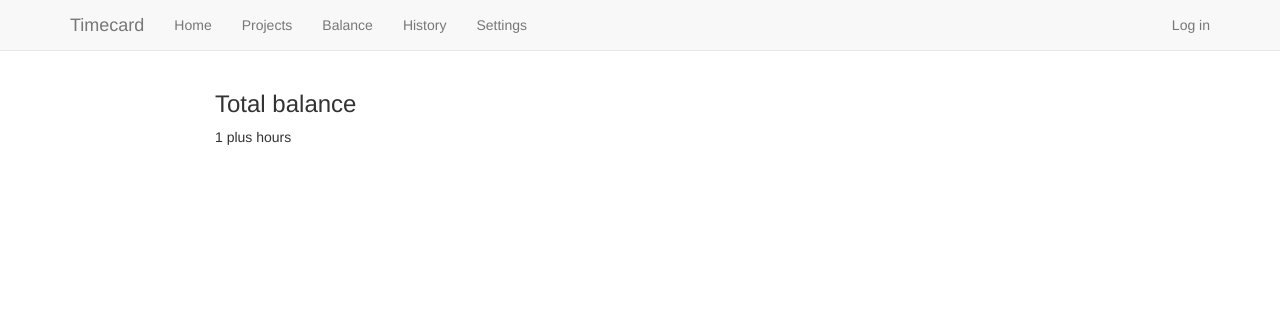
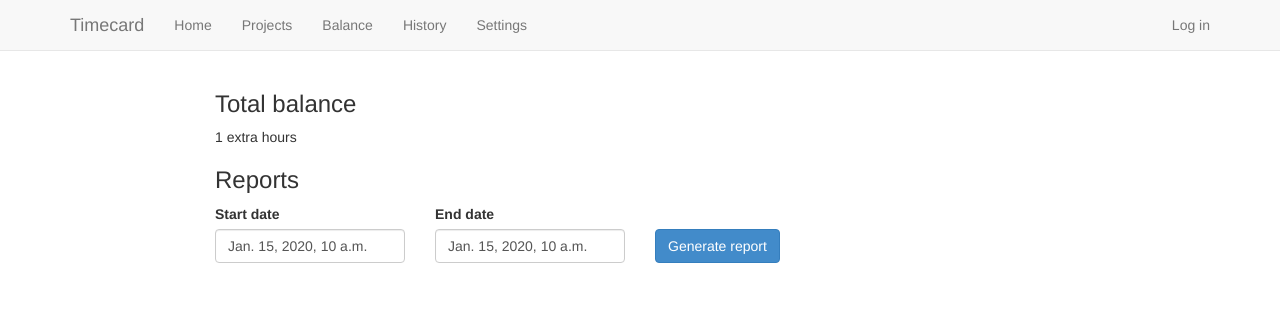
Before and after one commit to virtalas/timecard, a Django app: template card/templates/card/balance/index.html in a window 1280 px wide. Shown: the top 311 px of the page. Run offline with Django 3.2, Linux system fonts and the light colour scheme; the template is opened without the code that fills it: most values are stand-ins (such as "Sample title", 1, 10 or a date in 2020); some libraries are stand-ins or nearby versions.

Commit message:
reporting

```diff
--- a/card/static/card/css/style.css
+++ b/card/static/card/css/style.css
@@ -12,3 +12,12 @@ a.disabled_link {
 	pointer-events: none;
   cursor: default;
 }
+
+.indented{
+  padding-left: 10px;
+  padding-right: 10px;
+}
+
+table.report tr td, table.report tr th {
+  padding-left: 15px;
+}
--- a/card/templates/card/balance/index.html
+++ b/card/templates/card/balance/index.html
@@ -1,6 +1,85 @@
 {% extends 'card/base.html' %}
 
 {% block content %}
+
+  {% load get_item %}
+  {% load subtract %}
+
   <h3>Total balance</h3>
-  {{total_balance}} plus hours
+  {{total_balance}} extra hours
+
+  {% if error %}
+    <div class="alert alert-danger">
+      {{error}}
+    </div>
+  {% endif %}
+
+  <h3>Reports</h3>
+
+  <form action="{% url 'card:report' %}" method="post">
+    {% csrf_token %}
+    <div class="row">
+      <div class="col-xs-3">
+        <label>Start date</label>
+      </div>
+      <div class="col-xs-3">
+        <label>End date</label>
+      </div>
+    </div>
+    <div class="row">
+      <div class="col-xs-3">
+        <input type="text" name="start_d" class="form-control" value='{% if start_date %}{{start_date}}{% else %}{% now "Y-m-d" %}{% endif %}'>
+      </div>
+      <div class="col-xs-3">
+        <input type="text" name="end_d" class="form-control" value='{% if end_date %}{{end_date}}{% else %}{% now "Y-m-d" %}{% endif %}'>
+      </div>
+      <div class="col-xs-1">
+        <input type="submit" class="btn btn-primary" value="Generate report" />
+      </div>
+    </div>
+  </form>
+
+  {% if report %}
+
+    <br><br>
+
+    {% for work_date, work_list in work_days_information.items %}
+      <h4>{{work_date}}</h4>
+      <div class="indented">
+        <table class="report">
+          <tr>
+            <th>Project</th>
+            <th>Start time</th>
+            <th>End time</th>
+            <th>Minutes</th>
+          </tr>
+          {% for work in work_list %}
+            <tr>
+              <td style="min-width: 100px;">{{work.project}}</td>
+              <td style="min-width: 100px;">{{work.start_time|date:"H.i"}}</td>
+              <td style="min-width: 100px;">{{work.end_time|date:"H.i"}}</td>
+              <td style="min-width: 50px; text-align: right;">{{work.minutes_of_work}}</td>
+            </tr>
+          {% endfor %}
+          <tr>
+            <td>total:</td>
+            <td></td>
+            <td></td>
+            <td style="min-width: 50px; text-align: right;">{{work_days_minutes|get_item:work_date}}</td>
+          </tr>
+          <tr>
+            <td>balance:</td>
+            <td></td>
+            <td></td>
+            {% with total=work_days_minutes|get_item:work_date %}
+            <td style="min-width: 50px; text-align: right;">{{total|subtract:minutes_per_day}}</td>
+            {% endwith %}
+          </tr>
+        </table>
+      </div>
+      <br>
+    {% endfor %}
+
+  {% endif %}
+
 {% endblock %}
--- a/card/templates/card/index.html
+++ b/card/templates/card/index.html
@@ -48,9 +48,8 @@
           {% endfor %}
         </ul>
 
+        <a href="{% url 'card:add_work' %}">Add work with a custom time period</a>
     {% endif %}
-
-    <a href="{% url 'card:add_work' %}">Add work with a custom time period</a>
 
   {% else %}
     <!-- User not logged in -->
--- a/card/urls.py
+++ b/card/urls.py
@@ -18,6 +18,7 @@ urlpatterns = [
     url(r'^work/add/new$', views.work.add_new_work, name='add_new_work'),
 
     url(r'^balance/$', views.balance.index, name='balance'),
+    url(r'^balance/report/$', views.balance.report, name='report'),
 
     url(r'^history/$', views.history.index, name='history'),
 
```
Also changed, not shown: card/templatetags/get_item.py (added, +8 -0 lines), card/templatetags/subtract.py (added, +8 -0 lines), card/views/balance.py (+57 -9 lines), 3 other files.
